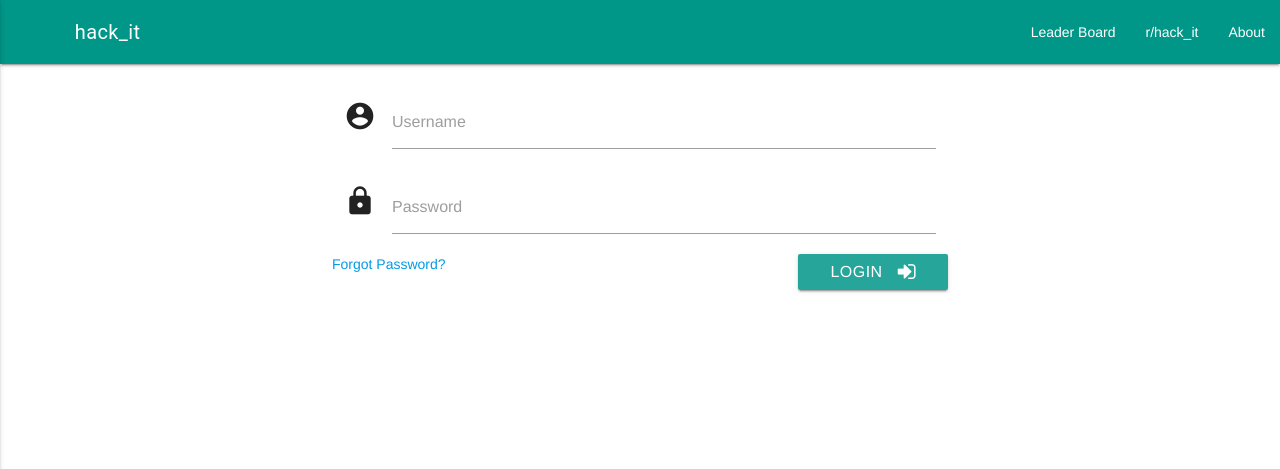
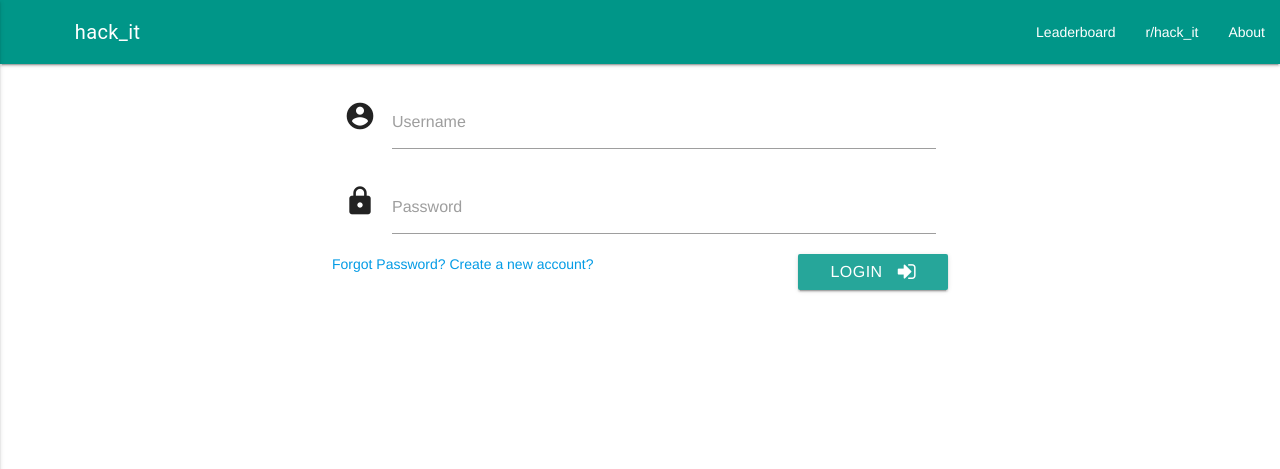
Before and after one commit to OpenWeavers/hack_it, a PHP site: page /PhpstormProjects/login.php in a window 1280 px wide. Shown: the top 469 px of the page. Run offline with PHP 8.4, Linux system fonts and the light colour scheme; some libraries are stand-ins or nearby versions; some web fonts are replaced.

Commit message:
improve UX

```diff
--- a/index.php
+++ b/index.php
@@ -51,7 +51,7 @@
                         <a class="mdl-navigation__link" href="./lboard.php">Leader Board</a>
                         <a class="mdl-navigation__link" href="https://www.reddit.com/r/hack_it/"  target="_blank">r/hack_it</a>
                         <a class="mdl-navigation__link" href="about.php">About</a>
-                        <a class="mdl-navigation__link" href="./login.php">Sign In</a>
+                        <a class="mdl-navigation__link" href="./login.php">Log In</a>
                     </nav>
                 </div>
             </header>
--- a/login.php
+++ b/login.php
@@ -98,12 +98,12 @@ if ($_SERVER["REQUEST_METHOD"] == "POST") {
         <a href="#" class="brand-logo">&nbsp;&nbsp;hack_it</a>
         <ul id="slide-out" class="side-nav">
 
-            <li><a href="lboard.php">LeaderBoard</a></li>
+            <li><a href="lboard.php">Leaderboard</a></li>
             <li><a href="https://www.reddit.com/r/hack_it/" target="_blank">r/hack_it</a></li>
             <li><a href="about.php">About</a></li>
         </ul>
         <ul id="nav-mobile" class="right hide-on-med-and-down">
-            <li><a href="lboard.php">Leader Board</a></li>
+            <li><a href="lboard.php">Leaderboard</a></li>
             <li><a href="https://www.reddit.com/r/hack_it/" target="_blank">r/hack_it</a></li>
             <li><a href="about.php">About</a></li>
         </ul>
@@ -125,6 +125,7 @@ if ($_SERVER["REQUEST_METHOD"] == "POST") {
                 <label for="password">Password</label>
             </div>
             <a href="frgt_pwd.php">Forgot Password?</a>
+            <a href="signup.php">Create a new account?</a>
             <button class="btn waves-effect waves-light right-align-align" type="submit" name="action"
                     style="float: right">LogIn
                 <i class="fa fa-sign-in right" aria-hidden="true"></i>
```
